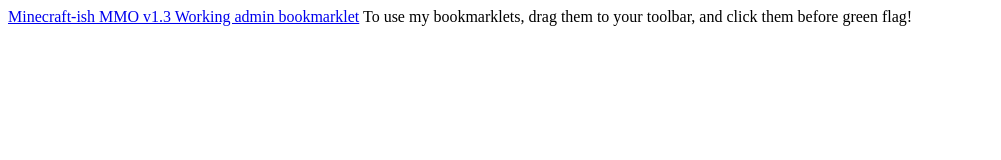
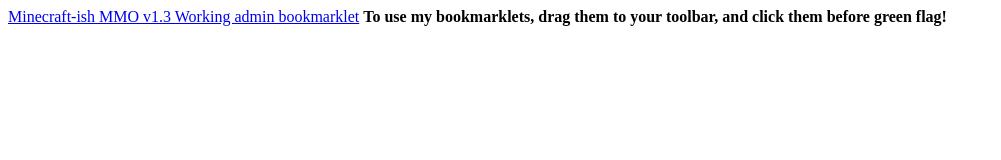
Before and after one commit to LIZARD-OFFICIAL-77/lizard-official-77.github.io, a plain HTML site: page index.html in a window 1280 px wide. Shown: the whole page, without its empty margins (0-1001 px from the left). Drawn offline with Linux system fonts and the light colour scheme.

Commit message:
Update index.html

```diff
--- a/index.html
+++ b/index.html
@@ -1,3 +1,3 @@
 <a href='javascript:(function(){vm.runtime.ioDevices.userData["_username"] = "griffpatch";})();'>Minecraft-ish MMO v1.3 Working admin bookmarklet</a>
 
-<b></b>To use my bookmarklets, drag them to your toolbar, and click them before green flag!</b>
+<b>To use my bookmarklets, drag them to your toolbar, and click them before green flag!</b>
```
